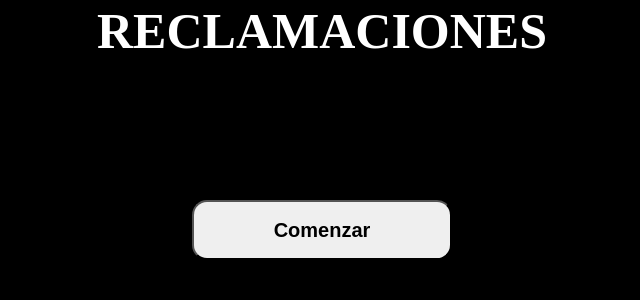
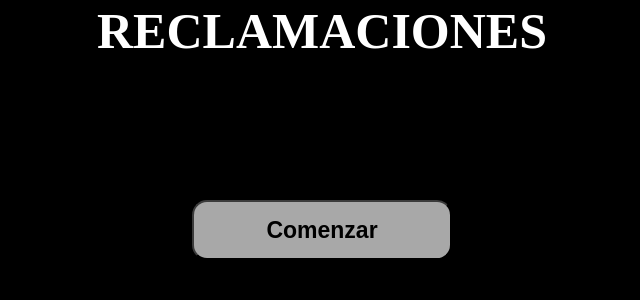
Before and after one commit to thublack-cmd/book_clain, a Flask app: page /sala/siete/cliente in a window 1280 px wide, with the restyled element focused. Shown: the part 321-621 px from the top of the page, without its empty margins (318-958 px from the left). Run offline with Flask 2, Linux system fonts and the light colour scheme.

Commit message:
Se agrego efectos de focus, hover y active a botones, se modifico base de datos en funcion de la nueva version, esta para hacer deploy

```diff
--- a/app/static/css/styles.css
+++ b/app/static/css/styles.css
@@ -634,8 +634,14 @@
 	  font-weight: bold;
 	}
 
-  .nextprev-button:focus {
+  .nextprev-button:focus,
+  .nextprev-button:hover,
+  .nextprev-button:active	{
     outline: none;
+    transition: 0.8s;
+	  opacity: 0.7;
+	  font-size: 2.3rem;
+		/* color: white; */
   }
 
 	 /* Login view */
```
Lines whose indentation alone changed are shown as unchanged.
